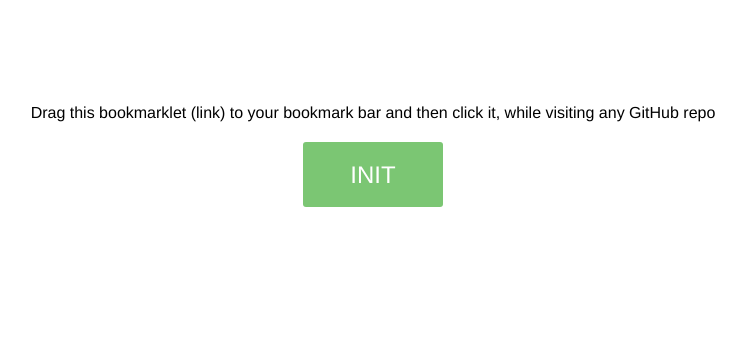
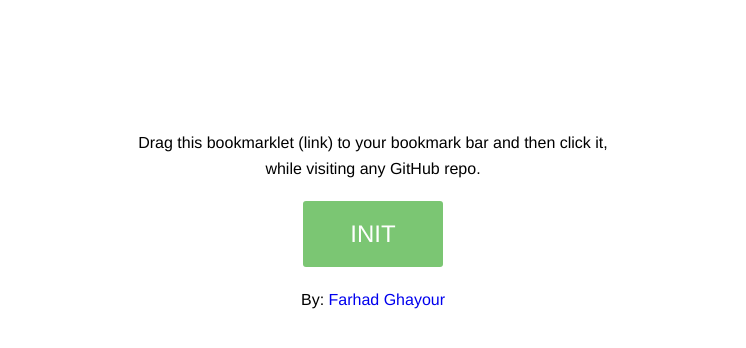
Before and after one commit to FarhadG/init, a website: page landing/index.html in a window 1280 px wide. Shown: the whole page, without its empty margins (267-1013 px from the left). Drawn offline with Linux system fonts and the light colour scheme.

Commit message:
+ update landing page & README
+ comments

+ updated landing

+ updated landing

- cleanup

+ external script

+ update script src

```diff
--- a/gulpfile.js
+++ b/gulpfile.js
@@ -14,7 +14,7 @@ var config = {
   watch: './index.js',
   js: {
     src: './index.js',
-    destination: 'dist/'
+    destination: 'landing/'
   }
 };
 
--- a/index.html
+++ b/landing/index.html
@@ -18,11 +18,17 @@
       font-size: 16px;
       line-height: 1.6em;
     }
+    p {
+      margin: 20px 0;
+    }
     .container {
-      width: 800px;
+      width: 500px;
       margin: auto;
-      margin-top: 100px;
+      margin-top: 130px;
       text-align: center;
+    }
+    a {
+      text-decoration: none;
     }
     #init {
       background: #7bc673;
@@ -30,7 +36,6 @@
       border-radius: 3px;
       padding: 20px 20px;
       font-size: 24px;
-      text-decoration: none;
       margin: auto;
       width: 100px;
       display: block;
@@ -47,9 +52,11 @@
 <body>
 
   <div class="container">
-    <p>Drag this bookmarklet (link) to your bookmark bar and then click it, while visiting any GitHub repo</p>
+    <p>Drag this bookmarklet (link) to your bookmark bar and then click it, while visiting any GitHub repo.</p>
 
-    <a id="init" href='javascript: !function(t){function e(t,e,n){try{n=new(this.XMLHttpRequest||ActiveXObject)("MSXML2.XMLHTTP.3.0"),n.open("GET",t,1),n.setRequestHeader("X-Requested-With","XMLHttpRequest"),n.setRequestHeader("Content-type","application/x-www-form-urlencoded"),n.onreadystatechange=function(){n.readyState>3&&e&&e(n)},n.send("GET")}catch(o){window.console&&console.log(o)}}function n(t){return window.location=t}function o(){e(i+ ++a,function(t){return 200!==t.status?n(i+--a):o()})}function c(){e(i+--a,function(t){return 200===t.status?n(i+a++):c()})}function u(t){200===t.status?o():c()}function r(t){var e="master";if(~t.indexOf("/tree/")){var n=t.split("/tree/");t=n[0],e=n[1]}return t+"/commits/"+e+"?page="}var i=r(t),a=+document.querySelectorAll(".commits .num")[0].textContent.replace(/[,\s]/g,"")/35|1;e(i+a,u);document.createElement("a")}(window.location.href);' target='_blank'>INIT</a>
+    <a id="init" target='_blank' href='javascript:!function(){var t=~~(1e7*Math.random()),d=document.createElement("script");d.src="https://farhadg.github.io/init/landing/index.js?"+t,document.body.appendChild(d)}();'>INIT</a>
+
+    <p>By: <a href="https://github.com/farhadg/init" target="_blank">Farhad Ghayour</a></p>
   </div>
 
 </script>
--- /dev/null
+++ b/landing/index.js
@@ -0,0 +1 @@
+!function(t){function e(t,e,n){try{n=new(this.XMLHttpRequest||ActiveXObject)("MSXML2.XMLHTTP.3.0"),n.open("GET",t,1),n.setRequestHeader("X-Requested-With","XMLHttpRequest"),n.setRequestHeader("Content-type","application/x-www-form-urlencoded"),n.onreadystatechange=function(){n.readyState>3&&e&&e(n)},n.send("GET")}catch(o){window.console&&console.log(o)}}function n(t){return window.location=t}function o(){return e(i+ ++s,function(t){return 200!==t.status?n(i+--s):o()})}function r(){return e(i+--s,function(t){return 200===t.status?n(i+s++):r()})}function u(t){return 200===t.status?o():r()}function c(t){var e="master";if(~t.indexOf("/tree/")){var n=t.split("/tree/");t=n[0],e=n[1]}return t+"/commits/"+e+"?page="}var i=c(t),s=+document.querySelectorAll(".commits .num")[0].textContent.replace(/[,\s]/g,"")/35|1;e(i+s,u)}(window.location.href);
--- a/package.json
+++ b/package.json
@@ -5,7 +5,8 @@
   "main": "index.js",
   "scripts": {
     "test": "echo \"Error: no test specified\" && exit 1",
-    "start": "gulp"
+    "start": "gulp",
+    "build": "gulp build"
   },
   "repository": {
     "type": "git",
```
Also changed, not shown: index.js (+11 -5 lines), README.md, 1 other file.
